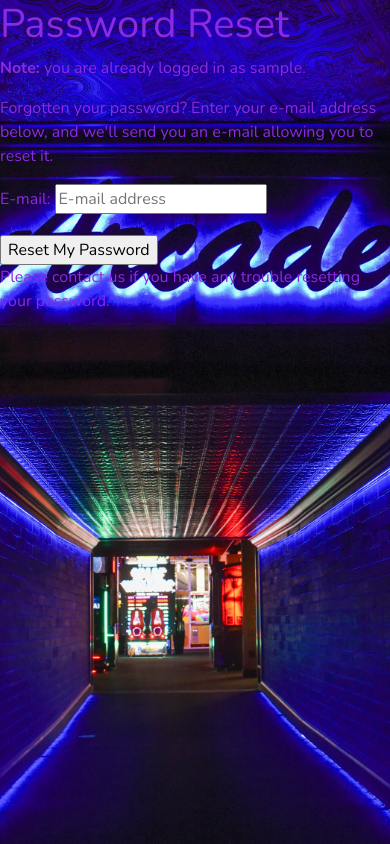
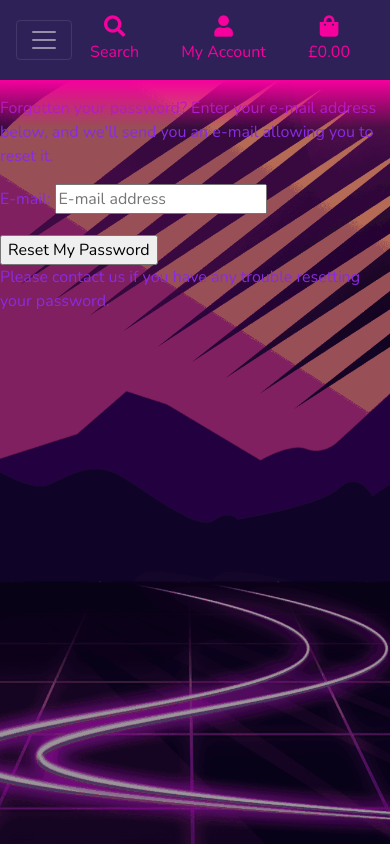
Before and after one commit to tenbonks/nuTROLLA, a Django app: page /accounts/password/reset/ in a window 390 px wide. Run offline with Django 3.2, Linux system fonts and the light colour scheme; the visitor is signed in with stand-in values (Sample User, id 1); some libraries are stand-ins or nearby versions.

Commit message:
Added mobile header, main navabr, and styled them

```diff
--- a/home/templates/home/index.html
+++ b/home/templates/home/index.html
@@ -13,13 +13,13 @@
 <div class="container h-100">
     <div class="row h-100 text-center">
         <div class="col-12 col-md-4 my-auto">
-            <a class="big-shop-btn btn-purple text-uppercase" href="#" role="button">Controllers</a>
+            <a class="big-shop-btn btn-purple neon-glow text-uppercase" href="#" role="button">Controllers</a>
         </div>
         <div class="col-12 col-md-4 my-auto">
-            <a class="big-shop-btn btn-purple text-uppercase" href="#" role="button">Parts</a>
+            <a class="big-shop-btn btn-purple neon-glow text-uppercase" href="#" role="button">Parts</a>
         </div>
         <div class="col-12 col-md-4 my-auto">
-            <a class="big-shop-btn btn-purple text-uppercase" href="#" role="button">Repair</a>
+            <a class="big-shop-btn btn-purple neon-glow text-uppercase" href="#" role="button">Repair</a>
         </div>
     </div>
 </div>
--- a/static/css/base.css
+++ b/static/css/base.css
@@ -3,7 +3,7 @@ html {
 }
 
 body {
-    background: url('/media/homepage-bg.jpg') no-repeat center center fixed;
+    background: url('/media/vaporwave-bg.png') no-repeat center center fixed;
     background-size: cover;
     height: calc(100vh - 164px);
     color: blueviolet;
@@ -14,6 +14,17 @@ a {
     text-decoration: none !important;
 }
 
+.neon-glow {
+    background: linear-gradient(#F6019D, rgba(255, 255, 255, 0));
+
+}
+
+.neon-banner {
+    background: linear-gradient(#F6019D, rgba(255, 255, 255, 0));
+    height: 3rem;
+    width:100%;
+    padding: 0;
+}
 /* Background colours */
 .bg-dark-pri {
     background: #241734;
@@ -35,6 +46,23 @@ a {
 /* Link/Btn Styles */
 .main-logo-link {
     width: fit-content;
+}
+
+nav a,
+header a {
+    color: #F6019D !important;
+}
+
+.dropdown-menu {
+    background-color: #241734;
+}
+
+.dropdown-menu:hover a {
+    background-color: #241734;
+}
+nav a:hover,
+header a:hover {
+    color: #920075 !important;
 }
 
 .btn-purple {
@@ -70,6 +98,10 @@ a {
 }
 
 /* Text Styles */
+.logo-font {
+    text-transform: uppercase;
+}
+
 .text-purple {
     color: #791E94 !important;
 }
--- a/templates/base.html
+++ b/templates/base.html
@@ -46,7 +46,7 @@
 
             <div class="col-12 col-lg-4 my-auto py-auto py-1 py-lg-0 text-center text-lg-left">
                 <a href="{% url 'home' %}" class="nav-link main-logo-link">
-                    <h2 class="logo-font text-magenta my-0">
+                    <h2 class="logo-font  my-0">
                         nu<strong>TROLLA</strong>
                     </h2>
                 </a>
@@ -71,7 +71,7 @@
             <div class="col-12 col-lg-4 my-auto py-auto py-1 py-lg-0">
                 <ul class="list-inline list-unstyled text-center text-lg-right my-0">
                     <li class="list-inline-item dropdown">
-                        <a href="#" class="text-magenta nav-link" id="user-options" data-toggle="dropdown" aria-haspopup="true" aria-expanded="false">
+                        <a href="#" class=" nav-link" id="user-options" data-toggle="dropdown" aria-haspopup="true" aria-expanded="false">
                             <div class="text-center">
                                 <div><i class="fas fa-user fa-lg"></i></div>
                                 <p class="my-0">My Account</p>
@@ -92,7 +92,7 @@
                     </li>
 
                     <li class="list-inline-item">
-                        <a href="" class="{% if grand_total %}text-info font-weight-bold{% else %}text-magenta{% endif %} nav-link">
+                        <a href="" class="{% if grand_total %}text-info font-weight-bold{% else %}{% endif %} nav-link">
                             <div class="text-center">
                                 <div><i class="fas fa-shopping-bag fa-lg"></i></div>
                                 <p class="my-0">
@@ -109,6 +109,21 @@
             </div>
 
         </div>
+
+        <div class="row bg-dark-sec">
+            <nav class="navbar navbar-expand-lg navbar-dark w-100">
+                <button class="navbar-toggler" type="button" data-toggle="collapse" data-target="#main-nav" aria-controls="main-nav" aria-expanded="false" aria-label="Toggle navigation">
+                    <span class="navbar-toggler-icon"></span>
+                </button>
+                {% include 'includes/mobile-top-header.html' %}
+                {% include 'includes/main-nav.html' %}
+            </nav>
+        </div>
+
+        <div class="row">
+            <div class="neon-banner"></div>
+        </div>
+
     </header>
 
     {% if messages %}
--- /dev/null
+++ b/templates/includes/main-nav.html
@@ -0,0 +1,45 @@
+<div class="collapse navbar-collapse" id="main-nav">
+    <ul class="navbar-nav w-auto mx-auto">
+        <li class="nav-item dropdown">
+            <a href="" class="logo-font font-weight-bold nav-link text-black mr-5" href="#" id="all-products-link" data-toggle="dropdown" aria-haspopup="true" aria-expanded="false">
+                All Products
+            </a>
+            <div class="dropdown-menu border-0" aria-labelledby="all-products-link">
+                <a href="" class="dropdown-item">By Price</a>
+                <a href="" class="dropdown-item">By Rating</a>
+                <a href="" class="dropdown-item">By Category</a>
+                <a href="" class="dropdown-item">All Products</a>
+            </div>
+        </li>
+
+        <li class="nav-item dropdown">
+            <a href="" class="logo-font font-weight-bold nav-link text-black mr-5" href="#" id="controllers-link" data-toggle="dropdown" aria-haspopup="true" aria-expanded="false">
+                Controllers
+            </a>
+            <div class="dropdown-menu border-0" aria-labelledby="controllers-link">
+                <a href="" class="dropdown-item">Playstation</a>
+                <a href="" class="dropdown-item">Xbox</a>
+                <a href="" class="dropdown-item">Nintendo</a>
+                <a href="" class="dropdown-item">All Controllers</a>
+            </div>
+        </li>
+
+        <li class="nav-item dropdown text-magenta">
+            <a href="" class="logo-font font-weight-bold nav-link text-black mr-5" href="#" id="parts-link" data-toggle="dropdown" aria-haspopup="true" aria-expanded="false">
+                Parts
+            </a>
+            <div class="dropdown-menu border-0" aria-labelledby="parts-link">
+                <a href="" class="dropdown-item">Playstation</a>
+                <a href="" class="dropdown-item">Xbox</a>
+                <a href="" class="dropdown-item">Nintendo</a>
+                <a href="" class="dropdown-item">All Parts</a>
+            </div>
+        </li>
+
+        <li class="nav-item dropdown">
+            <a href="" class="logo-font font-weight-bold nav-link text-black mr-5" href="#" id="repair-link">
+                Repair
+            </a>
+        </li>
+    </ul>
+</div>
--- /dev/null
+++ b/templates/includes/mobile-top-header.html
@@ -0,0 +1,59 @@
+<!-- This code was adapted from Code Institute's Boutiqe Ado Mini Project -->
+<li class="list-inline-item">
+    <a class="text-magenta nav-link d-block d-lg-none" href="#" id="mobile-search" data-toggle="dropdown" aria-haspopup="true" aria-expanded="false">
+        <div class="text-center">
+            <div><i class="fas fa-search fa-lg"></i></div>
+            <p class="my-0">Search</p>
+        </div>
+    </a>
+    <div class="dropdown-menu border-0 w-100 p-3 rounded-0 my-0" aria-labelledby="mobile-search">
+        <form class="form" method="GET" action="">
+            <div class="input-group w-100">
+                <input class="form-control border border-black rounded-0" type="text" name="q" placeholder="Search our site">
+                <div class="input-group-append">
+                    <button class="form-control form-control btn btn-purple border border-black rounded-0" type="submit">
+                        <span class="icon">
+                            <i class="fas fa-search"></i>
+                        </span>
+                    </button>
+                </div>
+            </div>
+        </form>
+    </div>
+</li>
+
+<li class="list-inline-item dropdown">
+    <a class="text-magenta nav-link d-block d-lg-none" href="#" id="user-options" data-toggle="dropdown" aria-haspopup="true" aria-expanded="false">
+        <div class="text-center">
+            <div><i class="fas fa-user fa-lg"></i></div>
+            <p class="my-0">My Account</p>
+        </div>
+    </a>
+    <div class="dropdown-menu border-0" aria-labelledby="user-options">
+        {% if request.user.is_authenticated %}
+            {% if request.user.is_superuser %}
+                <a href="{% url 'account_logout' %}" class="dropdown-item">Product Management</a>
+            {% endif %}
+            <a href="" class="dropdown-item">My Profile</a>
+            <a href="{% url 'account_logout' %}" class="dropdown-item">Logout</a>
+        {% else %}
+            <a href="{% url 'account_signup' %}" class="dropdown-item">Register</a>
+            <a href="{% url 'account_login' %}" class="dropdown-item">Login</a>
+        {% endif %}
+    </div>
+</li>
+
+<li class="list-inline-item">
+    <a class="{% if grand_total %}text-primary font-weight-bold{% else %}text-magenta{% endif %} nav-link d-block d-lg-none" href="">
+        <div class="text-center">
+            <div><i class="fas fa-shopping-bag fa-lg"></i></div>
+            <p class="my-0">
+                {% if grand_total %}
+                    £{{ grand_total|floatformat:2 }}
+                {% else %}
+                    £0.00
+                {% endif %}
+            </p>
+        </div>
+    </a>
+</li>
```
Also changed, not shown: media/vaporwave-bg.png (added).
